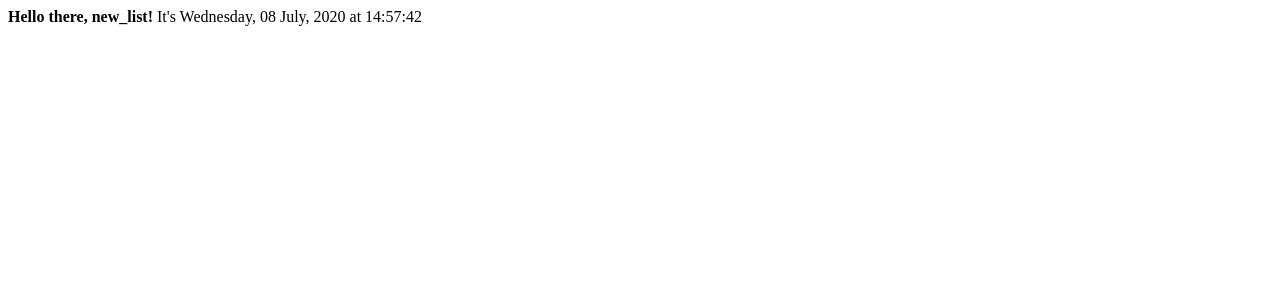
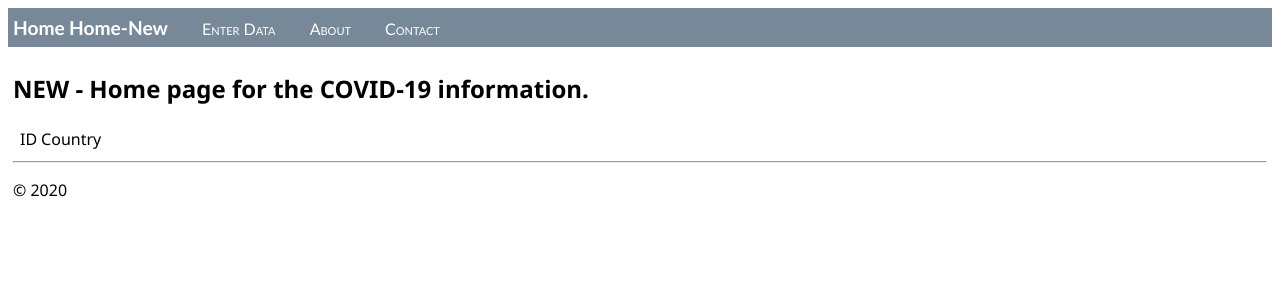
Before and after one commit to barretto-c/django-covid-19, a Django app: page /info/new_list in a window 1280 px wide. Shown: the top 300 px of the page. Run offline with Django 3.2, Linux system fonts and the light colour scheme; data that the repository does not hold is empty.

Commit message:
With Class Bassed Views

```diff
--- a/info/templates/info/home.html
+++ b/info/templates/info/home.html
@@ -33,4 +33,5 @@
     {% else %}
         <p>No Data Found. Use the <a href="{% url 'logdata' %}">Log Data form</a>.</p>
     {% endif %}
+
 {% endblock %}
--- /dev/null
+++ b/info/templates/info/home_new.html
@@ -0,0 +1,23 @@
+{% extends "layout.html" %}
+{% block title %}
+    Home
+{% endblock %}
+{% block content %}
+<h2>NEW - Home page for the COVID-19 information.</h2>
+
+
+<table>
+    <th>
+        <td>ID</td>
+        <td>Country</td>
+    </th>
+{% for instance in object_list %}
+    <tr>
+        <td>{{instance.id}} <a href="{{instance.get_absolute_url}}">{{instance.id}}</a></td>
+        <td>{{instance.country_region}}</td>
+
+    </tr>
+{% endfor %}
+</table>
+
+{% endblock %}
--- a/info/templates/layout.html
+++ b/info/templates/layout.html
@@ -10,9 +10,11 @@
 <body>
 <div class="navbar">
     <a href="{% url 'home' %}" class="navbar-brand">Home</a>
+    <a href="{% url 'home-new' %}" class="navbar-brand">Home-New</a>
     <a href="{% url 'logdata' %}" class="navbar-item">Enter Data</a>
     <a href="{% url 'about' %}" class="navbar-item">About</a>
     <a href="{% url 'contact' %}" class="navbar-item">Contact</a>
+
 </div>
 
 <div class="body-content">
--- a/info/urls.py
+++ b/info/urls.py
@@ -34,6 +34,9 @@ home_list_view = views.HomeListView.as_view(
 
 urlpatterns = [
     path("", home_list_view, name="home"),
+    path("info/new_list",views.HomeListViewNew.as_view() , name="home-new"),
+    path("info/covid_create",views.CovidDataCreateView.as_view() , name="covid-new"),
+
     path('admin/', admin.site.urls),
 
     path("info/<region>", views.dashboard, name="dashboard"),
--- a/info/views.py
+++ b/info/views.py
@@ -10,7 +10,7 @@ from django.shortcuts import redirect
 from info.forms import CovidDataForm
 from info.models import CovidData
 
-from django.views.generic import ListView
+from django.views.generic import ListView,CreateView
 
 from django.contrib import admin
 
@@ -27,6 +27,16 @@ class HomeListView(ListView):
     def get_context_data(self, **kwargs):
         context = super(HomeListView, self).get_context_data(**kwargs)
         return context
+
+
+class HomeListViewNew(ListView):
+    queryset = CovidData.objects.all()
+    template_name = "info/home_new.html"
+
+class CovidDataCreateView(CreateView):
+    model = CovidData
+    fields = ['fips', 'country_region', 'active_cases' ]
+    template_name = "info/covid_create.html"
 
 
 def about(request):
```
Also changed, not shown: info/templates/info/covid_create.html (added, +10 -0 lines).
